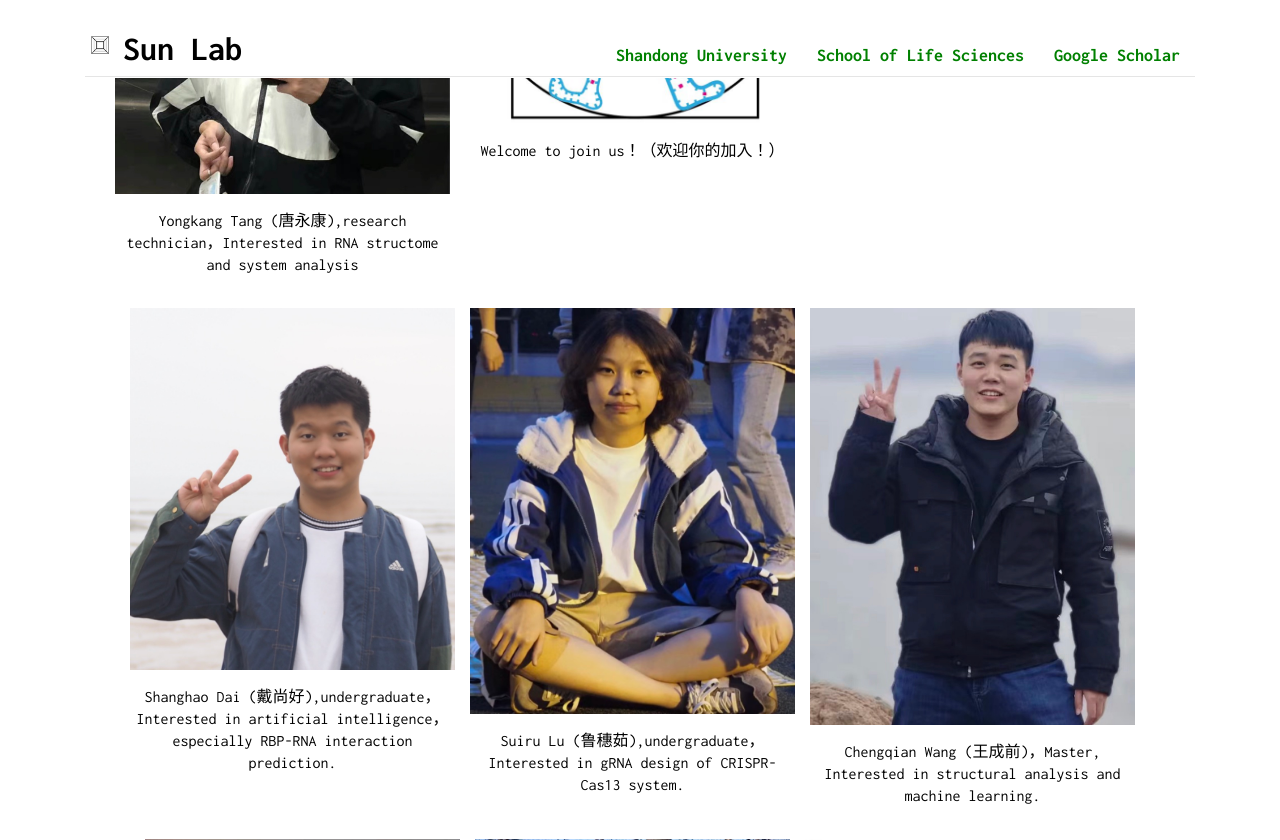
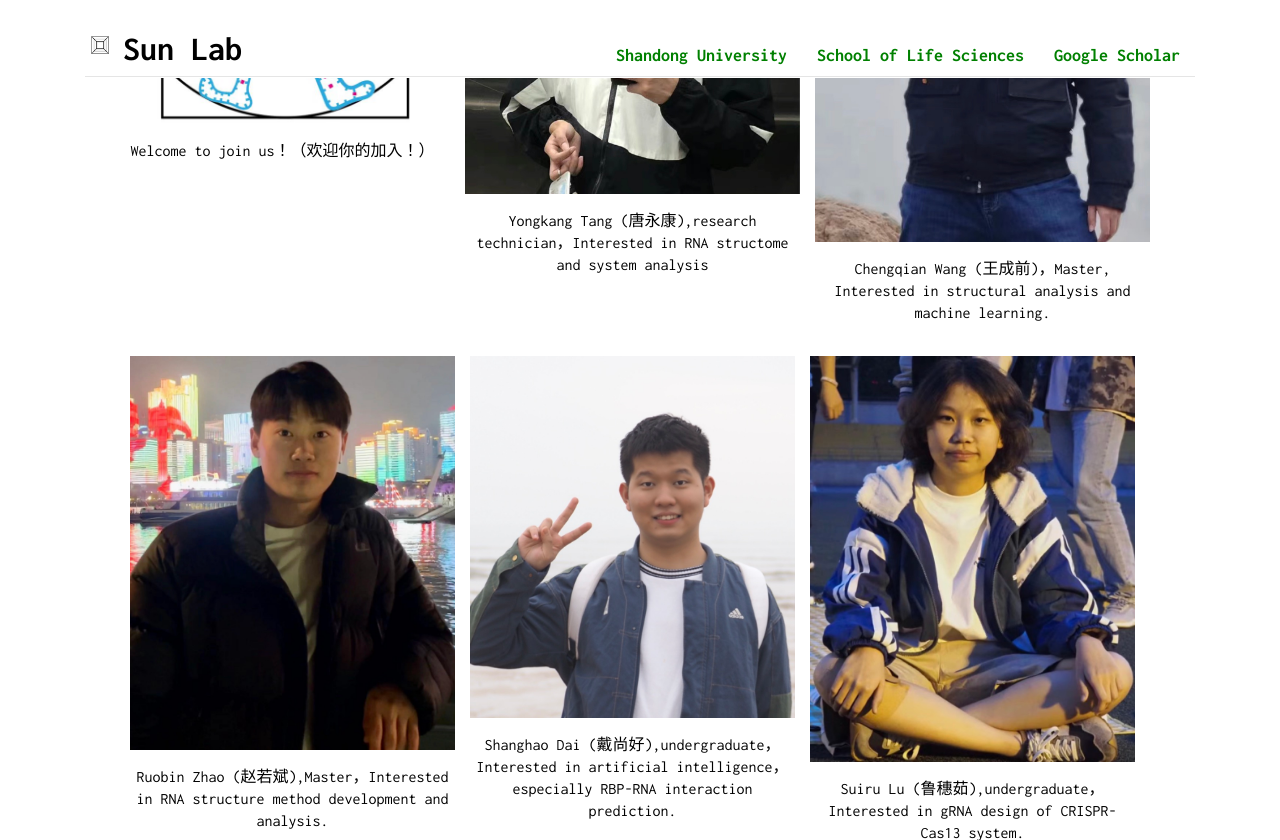
Before and after one commit to sunlei0227/sunlei0227.github.io, a Jekyll site: the page index.html, which Jekyll copies as it is, in a window 1280 px wide and 1400 px high, scrolled down 6579 px. Shown: the top 840 px of the window. Built offline with Jekyll 4.4.1, drawn with Linux system fonts in a browser that asks for light colours; comment, search, counter and statistics services are not loaded; some of the changed text lies outside the part shown; grey boxes are pictures that could not be loaded.

Commit message:
Update index.html

```diff
--- a/index.html
+++ b/index.html
@@ -566,19 +566,21 @@
         <div class="content">
             <div class="container">
                 <div class="row">
-                   <!--   <div class="col-md-4 col-sm-4 col-xs-12">
+
+                    <div class="col-md-4 col-sm-4 col-xs-12">
                         <p></p>
                         <div class="row">
                             <div class="col-md-12 col-sm-12 col-xs-12" style="padding-left: 0">
-                                <img alt="Lingyun Xu (许凌云)" title="Lingyun Xu  (许凌云)" id="display-picture" src="static/img/lingyun.jpg" />
+                                <img alt="The next you " title="The next you" id="display-picture" src="static/img/logo.jpg" />
                             </div>
                             <div class="col-md-12 col-sm-12 col-xs-12" style="padding-left: 0; text-align: center">
-                                <p>Lingyun Xu (许凌云),undergraduate，Interested in artificial intelligence
+                                <p>Welcome to join us！（欢迎你的加入！）
                                 </p>
                             </div>
                         </div>
                     </div>
--->
+
+
                     <div class="col-md-4 col-sm-4 col-xs-12">
                         <p></p>
                         <div class="row">
@@ -592,14 +594,14 @@
                         </div>
                     </div>
 
-                    <div class="col-md-4 col-sm-4 col-xs-12">
+                  <div class="col-md-4 col-sm-4 col-xs-12">
                         <p></p>
                         <div class="row">
                             <div class="col-md-12 col-sm-12 col-xs-12" style="padding-left: 0">
-                                <img alt="The next you " title="The next you" id="display-picture" src="static/img/logo.jpg" />
+                                <img alt="Chengqian Wang （王成前）" title="Chengqian Wang （王成前）" id="display-picture" src="static/img/chengqian2.jpg" />
                             </div>
                             <div class="col-md-12 col-sm-12 col-xs-12" style="padding-left: 0; text-align: center">
-                                <p>Welcome to join us！（欢迎你的加入！）
+                                <p>Chengqian Wang (王成前)，Master, Interested in structural analysis and machine learning.
                                 </p>
                             </div>
                         </div>
@@ -617,6 +619,20 @@
         <div class="content">
             <div class="container">
                 <div class="row">
+
+                    <div class="col-md-4 col-sm-4 col-xs-12">
+                        <p></p>
+                        <div class="row">
+                            <div class="col-md-12 col-sm-12 col-xs-12" style="padding-left: 0">
+                                <img alt="Ruobin Zhao (赵若斌)" title="Ruobin Zhao (赵若斌)" id="display-picture" src="static/img/ruobin.jpg" />
+                            </div>
+                            <div class="col-md-12 col-sm-12 col-xs-12" style="padding-left: 0; text-align: center">
+                                <p>Ruobin Zhao (赵若斌),Master，Interested in RNA structure method development and analysis.
+                                </p>
+                            </div>
+                        </div>
+                    </div>
+
                     <div class="col-md-4 col-sm-4 col-xs-12">
                         <p></p>
                         <div class="row">
@@ -643,19 +659,6 @@
                         </div>
                     </div>
 
-                  <div class="col-md-4 col-sm-4 col-xs-12">
-                        <p></p>
-                        <div class="row">
-                            <div class="col-md-12 col-sm-12 col-xs-12" style="padding-left: 0">
-                                <img alt="Chengqian Wang （王成前）" title="Chengqian Wang （王成前）" id="display-picture" src="static/img/chengqian2.jpg" />
-                            </div>
-                            <div class="col-md-12 col-sm-12 col-xs-12" style="padding-left: 0; text-align: center">
-                                <p>Chengqian Wang (王成前)，Master, Interested in structural analysis and machine learning.
-                                </p>
-                            </div>
-                        </div>
-                    </div>
-
 
 
                 </div>
@@ -669,18 +672,7 @@
         <div class="content">
             <div class="container">
                 <div class="row">
-                    <div class="col-md-4 col-sm-4 col-xs-12">
-                        <p></p>
-                        <div class="row">
-                            <div class="col-md-12 col-sm-12 col-xs-12" style="padding-left: 0">
-                                <img alt="Ruobin Zhao (赵若斌)" title="Ruobin Zhao (赵若斌)" id="display-picture" src="static/img/ruobin.jpg" />
-                            </div>
-                            <div class="col-md-12 col-sm-12 col-xs-12" style="padding-left: 0; text-align: center">
-                                <p>Ruobin Zhao (赵若斌),Master，Interested in RNA structure method development and analysis.
-                                </p>
-                            </div>
-                        </div>
-                    </div>
+
 
                  <div class="col-md-4 col-sm-4 col-xs-12">
                         <p></p>
@@ -708,9 +700,76 @@
                         </div>
                     </div>
 
+
+                    <div class="col-md-4 col-sm-4 col-xs-12">
+                        <p></p>
+                        <div class="row">
+                            <div class="col-md-12 col-sm-12 col-xs-12" style="padding-left: 0">
+                                <img alt="Ziyou Luo (罗子游)" title="Ziyou Luo (罗子游)" id="display-picture" src="static/img/ziyou.jpg" />
+                            </div>
+                            <div class="col-md-12 col-sm-12 col-xs-12" style="padding-left: 0; text-align: center">
+                                <p>Ziyou Luo (罗子游),interested in the bioinformatics analysis expecially ATAC-seq.
+                                </p>
+                            </div>
+                        </div>
+                    </div>
+
+
+
                 </div>
             </div>
 
+
+
+
+       <div class="container">
+        <div class="content">
+            <div class="container">
+                <div class="row">
+
+                    <div class="col-md-4 col-sm-4 col-xs-12">
+                        <p></p>
+                        <div class="row">
+                            <div class="col-md-12 col-sm-12 col-xs-12" style="padding-left: 0">
+                                <img alt="Junhao Wang (王峻昊)" title="Junhao Wang (王峻昊)" id="display-picture" src="static/img/junhao.jpg" />
+                            </div>
+                            <div class="col-md-12 col-sm-12 col-xs-12" style="padding-left: 0; text-align: center">
+                                <p>RJunhao Wang (王峻昊),interested in the bioinformatics analysis expecially CHIP-seq.
+                                </p>
+                            </div>
+                        </div>
+                    </div>
+
+ <!--                     <div class="col-md-4 col-sm-4 col-xs-12">
+                        <p></p>
+                        <div class="row">
+                            <div class="col-md-12 col-sm-12 col-xs-12" style="padding-left: 0">
+                                <img alt="Shanghao Dai (戴尚好)" title="Shanghao Dai (戴尚好)" id="display-picture" src="static/img/shanghao2.jpg" />
+                            </div>
+                            <div class="col-md-12 col-sm-12 col-xs-12" style="padding-left: 0; text-align: center">
+                                <p>Shanghao Dai (戴尚好),undergraduate，Interested in artificial intelligence，especially RBP-RNA interaction prediction.
+                                </p>
+                            </div>
+                        </div>
+                    </div>
+
+                  <div class="col-md-4 col-sm-4 col-xs-12">
+                        <p></p>
+                        <div class="row">
+                            <div class="col-md-12 col-sm-12 col-xs-12" style="padding-left: 0">
+                                <img alt="Suiru Lu (鲁穗茹)" title="Suiru Lu (鲁穗茹)" id="display-picture" src="static/img/suiru2.jpg" />
+                            </div>
+                            <div class="col-md-12 col-sm-12 col-xs-12" style="padding-left: 0; text-align: center">
+                                <p>Suiru Lu (鲁穗茹),undergraduate，Interested in gRNA design of CRISPR-Cas13 system.
+                                </p>
+                            </div>
+                        </div>
+                    </div>
+
+ -->
+
+                </div>
+            </div>
 
             <hr />
 
```
